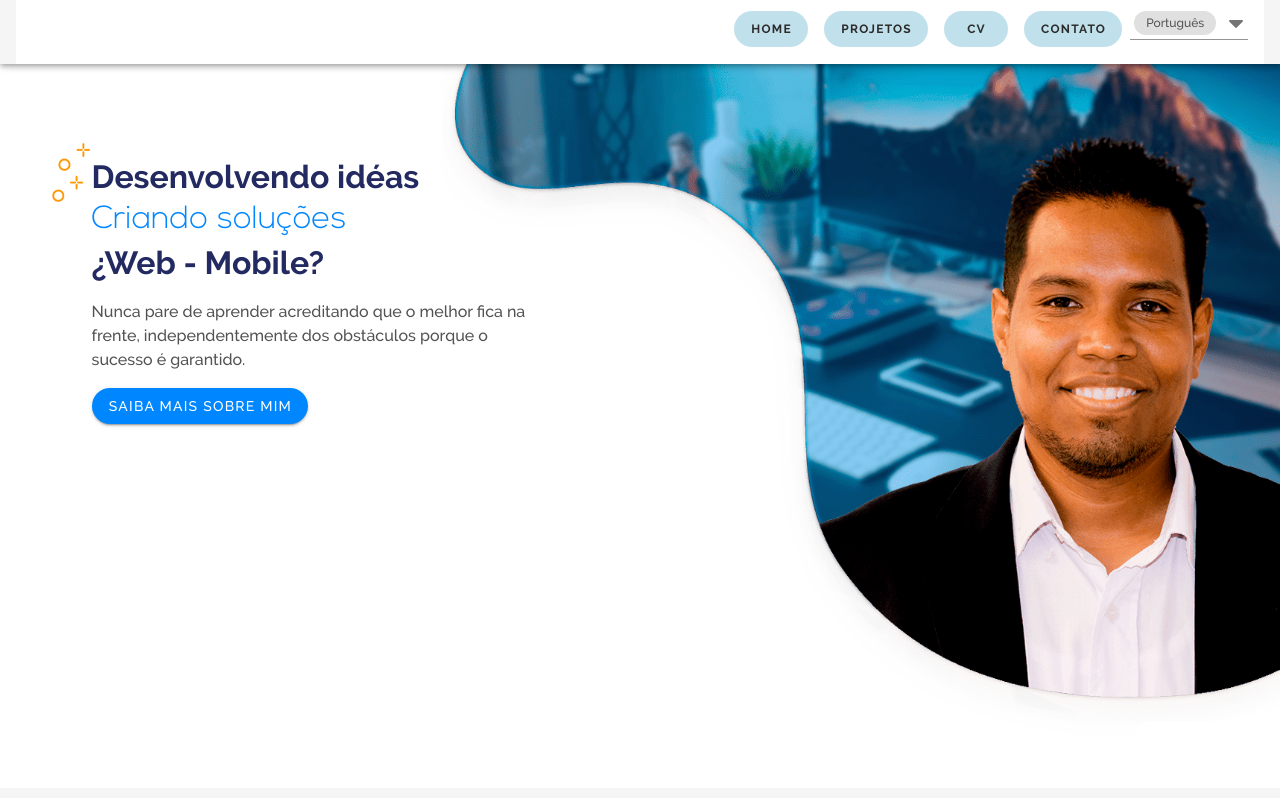
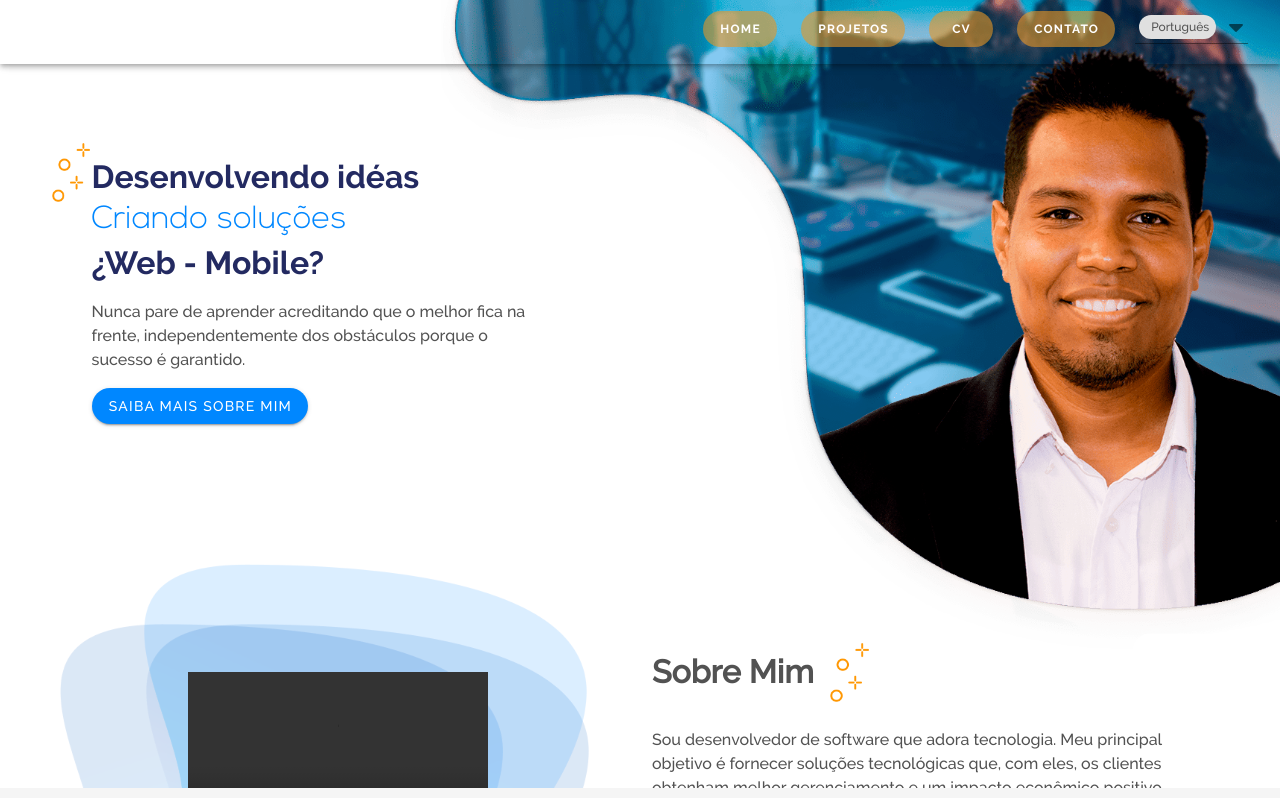
Before and after one commit to abejarano/my-site, a Vue app: page / in a window 1280 px wide. Shown: the top 798 px of the page. Built offline with nearby package versions, Linux system fonts and the light colour scheme; grey boxes are pictures that could not be loaded.

Commit message:
seccion acerca de mi resumido

```diff
--- a/src/App.vue
+++ b/src/App.vue
@@ -1,6 +1,6 @@
 <template>
   <v-app>
-    <v-app-bar app>
+    <v-app-bar app style="background-color: transparent">
       <Header />
     </v-app-bar>
 
--- a/src/components/Header.vue
+++ b/src/components/Header.vue
@@ -1,6 +1,5 @@
 <template>
-    <v-toolbar flat >
-
+    <v-toolbar flat class="header_transparent">
         <v-toolbar-title class="headline text-uppercase">
             <router-link to="/">
                 <v-img :src="require('../assets/logo2.png')"  contain height="60" />
@@ -8,11 +7,11 @@
         </v-toolbar-title>
         <v-spacer />
         <v-row no-gutters class="justify-end align-content-center">
-            <v-btn v-for="link in links" :key="link.title" text rounded class="my-2 ma-2">
+            <v-btn v-for="link in links" :key="link.title" text rounded class="my-3 ma-3">
                 <router-link :to=link.url>{{$t(link.title)}}</router-link>
             </v-btn>
             <v-col cols="2">
-                <v-combobox class="pt-1" chips small-chips persistent-hint
+                <v-combobox class="pt-3 ml-2" chips small-chips persistent-hint
                             v-model="lang" :items="languages" label
                             @change="changeLocale(lang)"
                 />
@@ -57,19 +56,18 @@
     .full-width {
         width: 100%;
     }
-    $white-transparent: rgb(255, 255, 255, 0.4) !important;
     .header_transparent {
-        background: $white-transparent !important;
+        background-color: transparent !important;
         z-index: 9;
     }
     button {
-        background: rgb(99, 180, 205, 0.4) !important;
+        background: rgb(234, 150, 36, 0.6) !important;
     }
     a {
         text-decoration: none;
     }
     .v-btn__content > a {
-        color: #2b2b2b !important;
+        color: white !important;
         font-size: 9pt;
         font-family: "ralewaybold";
     }
--- /dev/null
+++ b/src/components/Home/AboutMe.vue
@@ -0,0 +1,46 @@
+<template>
+    <v-container>
+        <v-row>
+            <v-col class="col-sm-12 col-lg-6" style="position: relative">
+                <img :src="require('../../assets/Group265.png')"  contain height="74%" />
+                <div class="video">
+                    <video height="200" width="300" class="video" ref="video" controls>
+                        <source src="" type="video/mp4">
+                    </video>
+                </div>
+
+            </v-col>
+            <v-col class="col-sm-12 col-lg-6 mt-lg-12 pt-lg-12" style="position: relative">
+                <h1>{{ $t('home.aboutme.title_part1') }} <span>{{ $t('home.aboutme.title_part2') }}</span></h1>
+                <div class = "icon-decorator" style="left: 190px; top: 43px;">
+                    <img :src="require('../../assets/Group169.png')"  contain height="74%" />
+                </div>
+                <p class="mt-8">{{ $t('home.aboutme.message') }}</p>
+            </v-col>
+        </v-row>
+    </v-container>
+</template>
+
+<script lang="ts">
+    import Vue from "vue";
+
+    export default Vue.extend({
+      name: 'AboutMe',
+      computed: {
+        videoElement () {
+          return this.$refs.video;
+        },
+      },
+      components: {
+
+      },
+      data: () => ({}),
+    });
+</script>
+<style>
+    .video {
+        position: absolute;
+        top: 60px;
+        left: 70px;
+    }
+</style>
--- a/src/components/Home/Presentation.vue
+++ b/src/components/Home/Presentation.vue
@@ -1,6 +1,6 @@
 <template>
     <v-container class="container--fluid pl-0 pr-0 pt-0">
-        <div style="position: absolute; top: 0; z-index: 1; width: 100%">
+        <div style="position: absolute; top: -88px; z-index: 1; width: 100%">
             <v-row>
                 <v-col cols = "4"></v-col>
                 <v-col cols = "8" class="pt-0">
@@ -14,13 +14,13 @@
                     <div class = "icon-decorator">
                         <img :src="require('../../assets/Group169.png')"  contain height="74%" />
                     </div>
-                    <h1 class="ralewaybold fontbluedark">{{ $t('presentation.message1') }}</h1>
-                    <h1 class="nexalight fontblue">{{ $t('presentation.message2') }}</h1>
-                    <h1 class="ralewaybold fontbluedark">{{ $t('presentation.message3') }}</h1>
+                    <h1 class="ralewaybold fontbluedark">{{ $t('home.presentation.message1') }}</h1>
+                    <h1 class="nexalight fontblue">{{ $t('home.presentation.message2') }}</h1>
+                    <h1 class="ralewaybold fontbluedark">{{ $t('home.presentation.message3') }}</h1>
                     <p class="mt-4">
-                        {{ $t('presentation.message4') }}
+                        {{ $t('home.presentation.message4') }}
                     </p>
-                    <v-btn rounded color="primary">Saiba mais sobre mim</v-btn>
+                    <v-btn rounded color="primary">{{ $t('home.presentation.button') }}</v-btn>
                 </v-col>
             </v-row>
 
@@ -32,7 +32,6 @@
 
   export default Vue.extend({
     name: 'Presentation',
-
     data: () => ({}),
 
   });
--- a/src/locales/en.json
+++ b/src/locales/en.json
@@ -5,10 +5,18 @@
     "cv": "CV",
     "contact": "Contact"
   },
-  "presentation": {
-    "message1": "Developing ideas",
-    "message2": "Creating solutions",
-    "message3": "¿Web - Mobile?",
-    "message4": "Never stop learning by believing that the best is ahead, regardless of obstacles because success is guaranteed."
+  "home": {
+    "presentation": {
+      "message1": "Developing ideas",
+      "message2": "Creating solutions",
+      "message3": "¿Web - Mobile?",
+      "message4": "Never stop learning by believing that the best is ahead, regardless of obstacles because success is guaranteed.",
+      "button": "Learn more about me\n"
+    },
+    "aboutme": {
+      "title_part1": "About",
+      "title_part2": "Me",
+      "message": "\nI'm a software developer who loves technology. My main objective is to provide technological solutions that, with them, customers obtain better management and a positive economic impact."
+    }
   }
 }
--- a/src/locales/pt.json
+++ b/src/locales/pt.json
@@ -5,10 +5,18 @@
     "cv": "CV",
     "contact": "Contato"
   },
-  "presentation": {
-    "message1": "Desenvolvendo idéas",
-    "message2": "Criando soluções",
-    "message3": "¿Web - Mobile?",
-    "message4": "Nunca pare de aprender acreditando que o melhor fica na frente, independentemente dos obstáculos porque o sucesso é garantido."
+  "home": {
+    "presentation": {
+      "message1": "Desenvolvendo idéas",
+      "message2": "Criando soluções",
+      "message3": "¿Web - Mobile?",
+      "message4": "Nunca pare de aprender acreditando que o melhor fica na frente, independentemente dos obstáculos porque o sucesso é garantido.",
+      "button": "Saiba mais sobre mim"
+    },
+    "aboutme": {
+      "title_part1": "Sobre",
+      "title_part2": "Mim",
+      "message":"Sou desenvolvedor de software que adora tecnologia. Meu principal objetivo é fornecer soluções tecnológicas que, com eles, os clientes obtenham melhor gerenciamento e um impacto econômico positivo."
+    }
   }
 }
--- a/src/views/Home.vue
+++ b/src/views/Home.vue
@@ -2,17 +2,20 @@
   <v-content>
   <div class="home">
     <Presentation/>
+    <br /><br /><br />
+    <AboutMe/>
   </div>
   </v-content>
 </template>
 
 <script>
 import Presentation from '@/components/Home/Presentation.vue';
-
+import AboutMe from '@/components/Home/AboutMe';
 export default {
   name: 'Home',
   components: {
     Presentation,
+    AboutMe,
   },
 };
 </script>
```
Also changed, not shown: src/assets/Group265.png (added).
